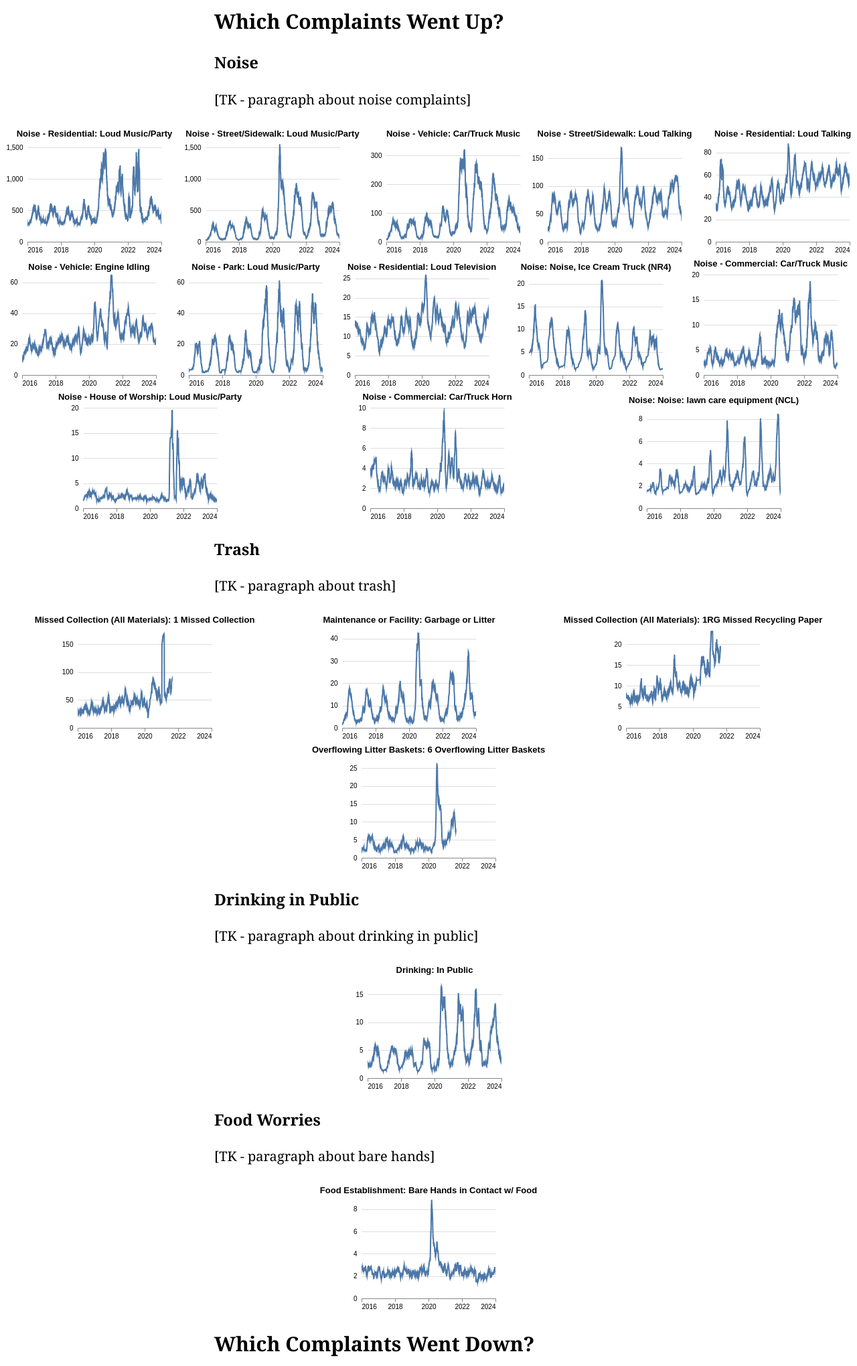
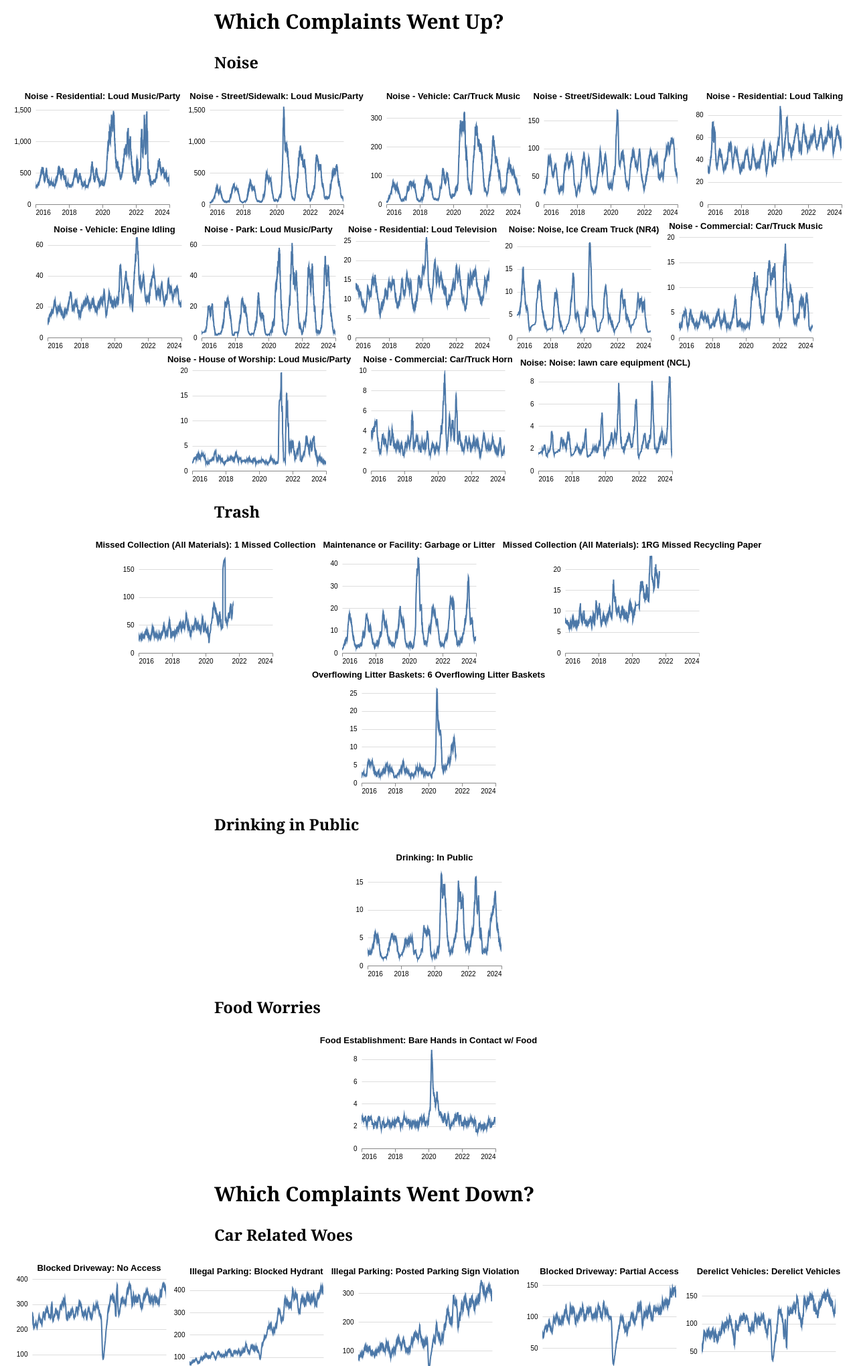
Before and after one commit to mjdanbury/pandemic-changes-311, a plain HTML site: page index.html in a window 1280 px wide. Shown: the part 760-2800 px from the top of the page at 67% size. Drawn offline with Linux system fonts and the light colour scheme.

Commit message:
adjust layout

```diff
--- a/index.html
+++ b/index.html
@@ -18,7 +18,8 @@
         max-width: 900;
         margin: auto;
         display: flex;
-        justify-content: space-around;
+        /* justify-content: space-around; */
+        justify-content: center;
         flex-wrap: wrap;
       }
       .single-graphic {
@@ -148,7 +149,7 @@
       </p>
       <h2>Which Complaints Went Up?</h2>
       <h3>Noise</h3>
-      <p>[TK - paragraph about noise complaints]</p>
+      <!-- <p>[TK - paragraph about noise complaints]</p> -->
     </div>
     <div class="graphics-container">
       <div class="single-graphic">
@@ -194,7 +195,7 @@
 
     <div class="content">
       <h3>Trash</h3>
-      <p>[TK - paragraph about trash]</p>
+      <!-- <p>[TK - paragraph about trash]</p> -->
     </div>
     <div class="graphics-container">
       <div class="single-graphic">
@@ -213,7 +214,7 @@
 
     <div class="content">
       <h3>Drinking in Public</h3>
-      <p>[TK - paragraph about drinking in public]</p>
+      <!-- <p>[TK - paragraph about drinking in public]</p> -->
     </div>
     <div class="graphics-container">
       <div class="single-graphic">
@@ -223,7 +224,7 @@
 
     <div class="content">
       <h3>Food Worries</h3>
-      <p>[TK - paragraph about bare hands]</p>
+      <!-- <p>[TK - paragraph about bare hands]</p> -->
     </div>
     <div class="graphics-container">
       <div class="single-graphic">
@@ -297,10 +298,10 @@
 
     <div class="content">
       <h3>Construction Related Woes</h3>
-      <p>
+      <!-- <p>
         Its unsurprising, people put off non-critical repairs so as not to have
         service teams enter their home.
-      </p>
+      </p> -->
     </div>
     <div class="graphics-container">
       <div class="single-graphic">
@@ -337,10 +338,10 @@
 
     <div class="content">
       <h3>Street Gripes</h3>
-      <p>
+      <!-- <p>
         With nobody out and about, there were fewer people calling in
         complaints.
-      </p>
+      </p> -->
     </div>
     <div class="graphics-container">
       <div class="single-graphic">
@@ -399,7 +400,7 @@
     <div class="content">
       <h2>Which New Complaints Emerged?</h2>
       <h3>Drag Racing</h3>
-      <p>TK- paragraph about drag racing</p>
+      <!-- <p>TK- paragraph about drag racing</p> -->
     </div>
     <div class="graphics-container">
       <div class="single-graphic">
@@ -409,7 +410,7 @@
 
     <div class="content">
       <h3>Helicopter Noise</h3>
-      <p>Paragraph about Helicopter Noise</p>
+      <!-- <p>Paragraph about Helicopter Noise</p> -->
     </div>
     <div class="graphics-container">
       <div class="single-graphic">
```
